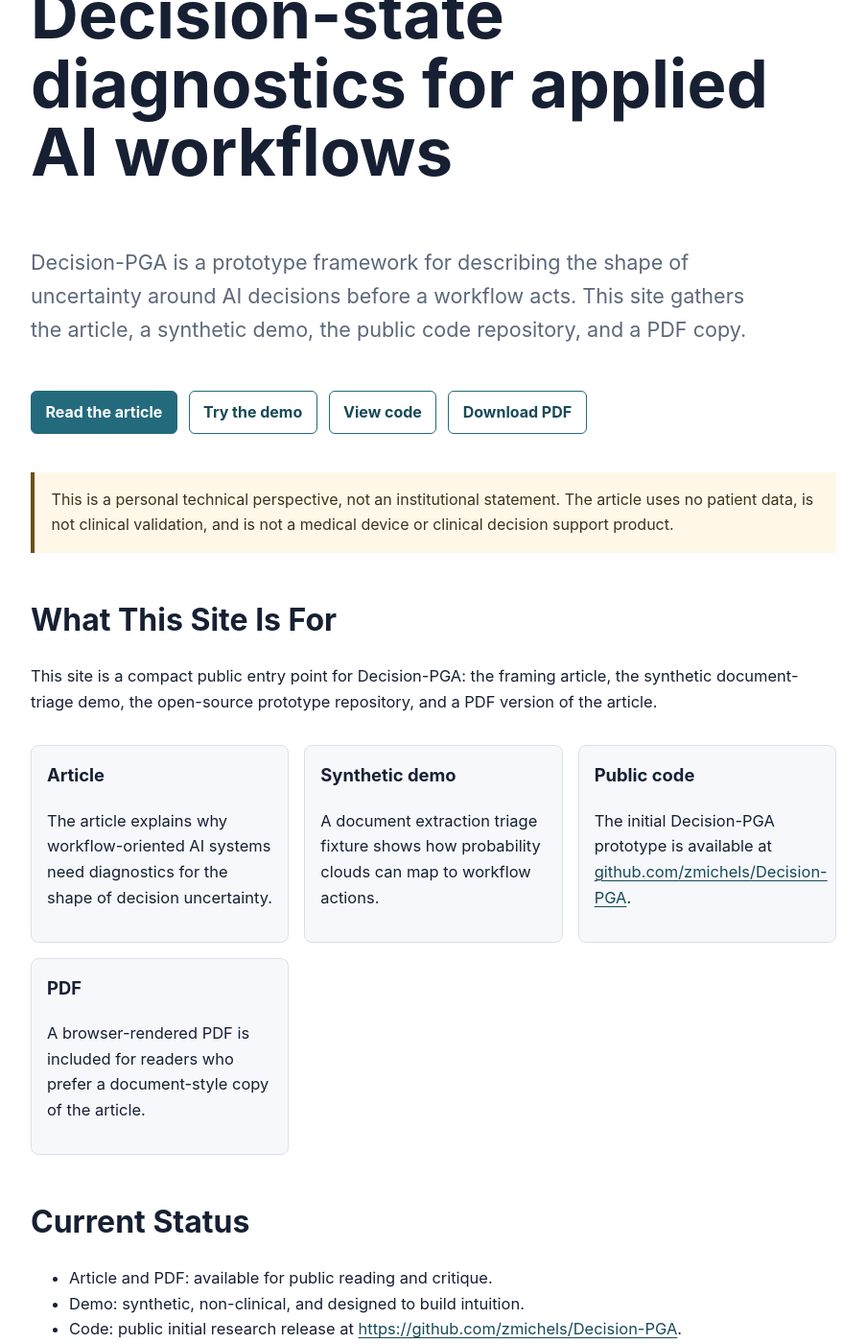
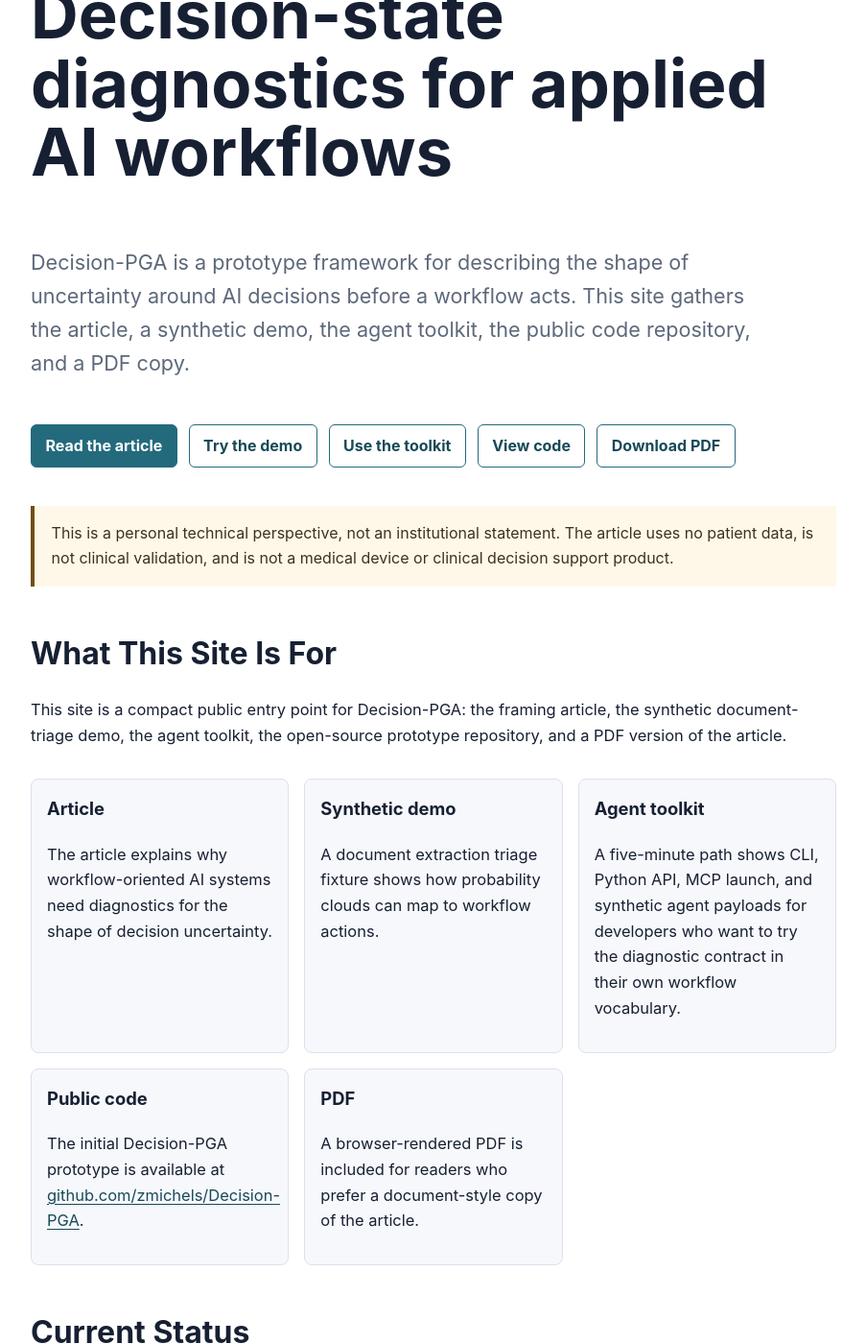
Before and after one commit to zmichels/decision-pga-pages, a Jekyll site: the page built from index.md, in a window 1280 px wide and 1400 px high, scrolled down 190 px. Shown: the whole window at 96% size, without its empty margins (188-1091 px from the left). Built offline with Jekyll 4.4.1, drawn with Linux system fonts in a browser that asks for light colours; some of the changed text lies outside the part shown.

Commit message:
Add public agent toolkit page

```diff
--- a/_layouts/default.html
+++ b/_layouts/default.html
@@ -5,7 +5,7 @@
     <meta name="viewport" content="width=device-width, initial-scale=1">
     <title>{{ page.title }} | {{ site.title }}</title>
     <meta name="description" content="{{ page.description | default: site.description }}">
-    <link rel="stylesheet" href="{{ '/assets/styles.css?v=20260519-readout-wrap' | relative_url }}">
+    <link rel="stylesheet" href="{{ '/assets/styles.css?v=20260519-toolkit' | relative_url }}">
   </head>
   <body>
     <header class="site-header">
@@ -13,6 +13,7 @@
       <nav aria-label="Primary navigation">
         <a href="{{ '/article/' | relative_url }}">Article</a>
         <a href="{{ '/demo/' | relative_url }}">Demo</a>
+        <a href="{{ '/toolkit/' | relative_url }}">Toolkit</a>
         <a href="https://github.com/zmichels/Decision-PGA">Code</a>
         <a href="{{ '/assets/decision-pga-decision-state-diagnostics.pdf' | relative_url }}">PDF</a>
       </nav>
--- a/index.md
+++ b/index.md
@@ -10,11 +10,13 @@ description: Article, demo, and open-source code for decision-state diagnostics
   <p class="lede">
     Decision-PGA is a prototype framework for describing the shape of
     uncertainty around AI decisions before a workflow acts. This site gathers
-    the article, a synthetic demo, the public code repository, and a PDF copy.
+    the article, a synthetic demo, the agent toolkit, the public code
+    repository, and a PDF copy.
   </p>
   <div class="actions">
     <a class="button" href="{{ '/article/' | relative_url }}">Read the article</a>
     <a class="button secondary" href="{{ '/demo/' | relative_url }}">Try the demo</a>
+    <a class="button secondary" href="{{ '/toolkit/' | relative_url }}">Use the toolkit</a>
     <a class="button secondary" href="https://github.com/zmichels/Decision-PGA">View code</a>
     <a class="button secondary" href="{{ '/assets/decision-pga-decision-state-diagnostics.pdf' | relative_url }}">Download PDF</a>
   </div>
@@ -29,8 +31,8 @@ description: Article, demo, and open-source code for decision-state diagnostics
 ## What This Site Is For
 
 This site is a compact public entry point for Decision-PGA: the framing article,
-the synthetic document-triage demo, the open-source prototype repository, and a
-PDF version of the article.
+the synthetic document-triage demo, the agent toolkit, the open-source
+prototype repository, and a PDF version of the article.
 
 <div class="grid">
   <section class="panel">
@@ -45,6 +47,14 @@ PDF version of the article.
     <p>
       A document extraction triage fixture shows how probability clouds can map
       to workflow actions.
+    </p>
+  </section>
+  <section class="panel">
+    <h3>Agent toolkit</h3>
+    <p>
+      A five-minute path shows CLI, Python API, MCP launch, and synthetic
+      agent payloads for developers who want to try the diagnostic contract in
+      their own workflow vocabulary.
     </p>
   </section>
   <section class="panel">
@@ -67,5 +77,6 @@ PDF version of the article.
 
 - Article and PDF: available for public reading and critique.
 - Demo: synthetic, non-clinical, and designed to build intuition.
+- Toolkit: copy-paste agent examples and a local MCP quickstart.
 - Code: public initial research release at
   <https://github.com/zmichels/Decision-PGA>.
```
Also changed, not shown: scripts/validate_publication.py (+20 -1 lines), toolkit.md (added, +142 -0 lines), README.md.
